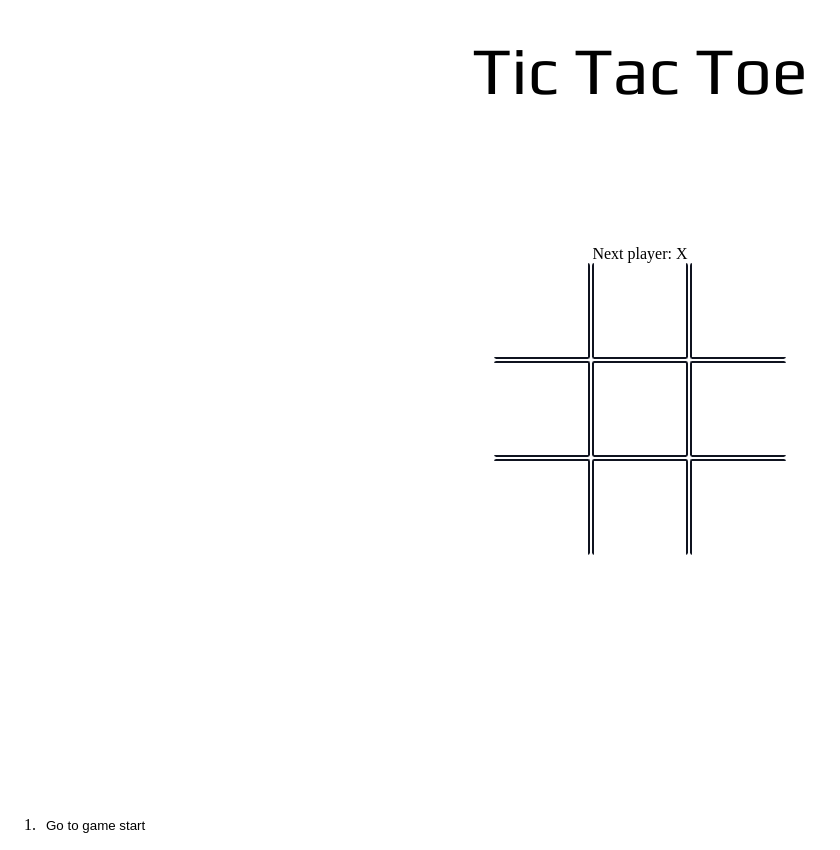
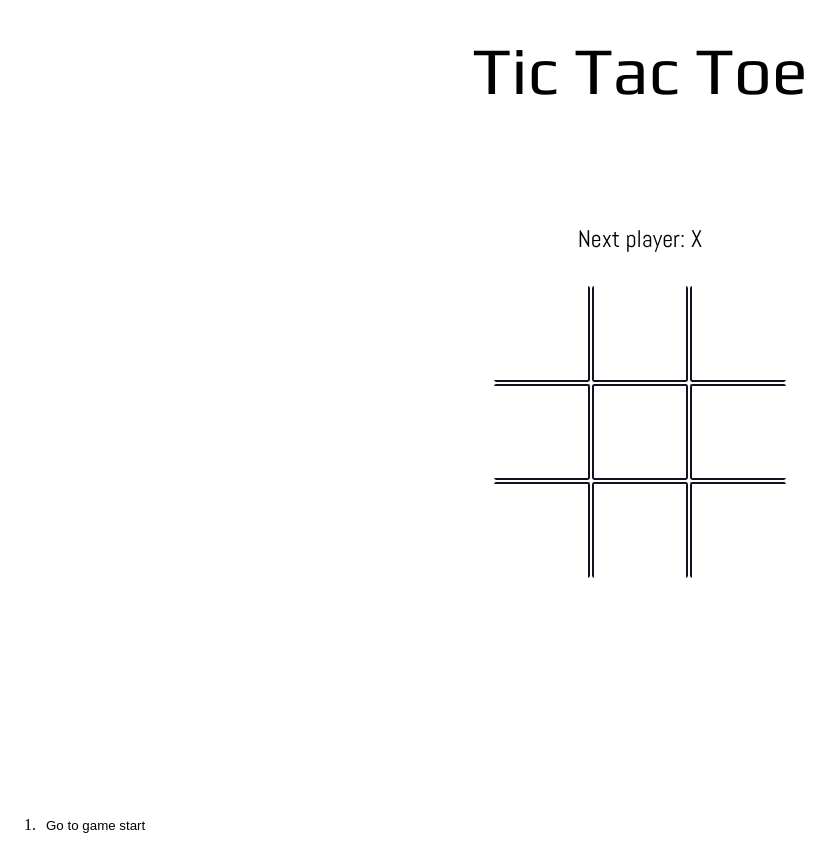
Before and after one commit to dponcez/react-tic-tac-toe, a React app: page / in a window 1280 px wide. Shown: the whole page, without its empty margins (0-840 px from the left). Built offline with nearby package versions, Linux system fonts and the light colour scheme.

Commit message:
Modify Board component: add content on Board.js and Board.css files

```diff
--- a/src/components/Board/Board.css
+++ b/src/components/Board/Board.css
@@ -18,6 +18,11 @@
     }
   }
 
+  .status {
+    padding-block-end: 2rem;
+    .info { font: 400 var(--pd) var(--fnt-abel) }
+  }
+
   .grid {
     --gap: .125rem;
     display: grid;
--- a/src/components/Board/Board.js
+++ b/src/components/Board/Board.js
@@ -31,7 +31,9 @@ const Board = ({xIsNext, squares, onPlay}) => {
       <header className='header'>
         <h1 className='heading'>tic tac toe</h1>
       </header>
-      <p className='status'>{status}</p>
+      <div className='status'>
+        <p className='info'>{status}</p>
+      </div>
       <div className='grid'>
         {indices.map(index => (
           <Squares
```
